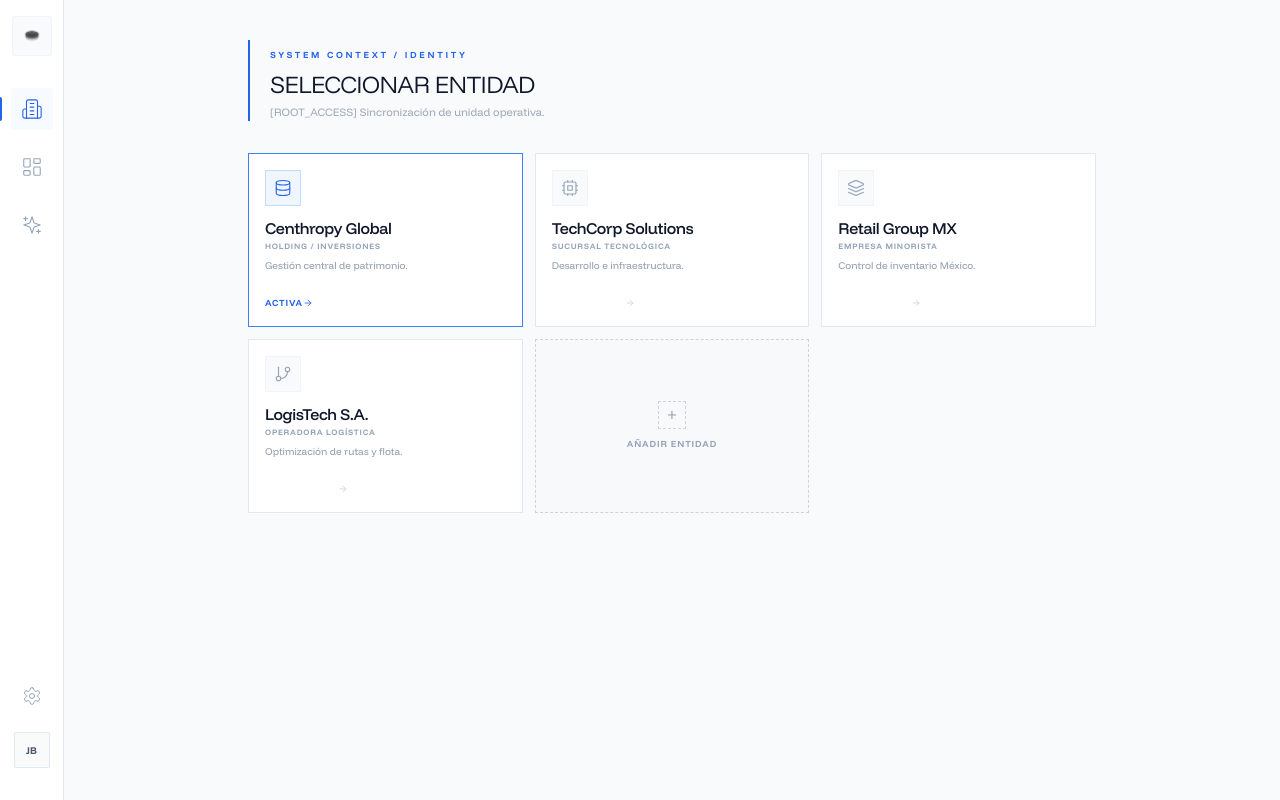
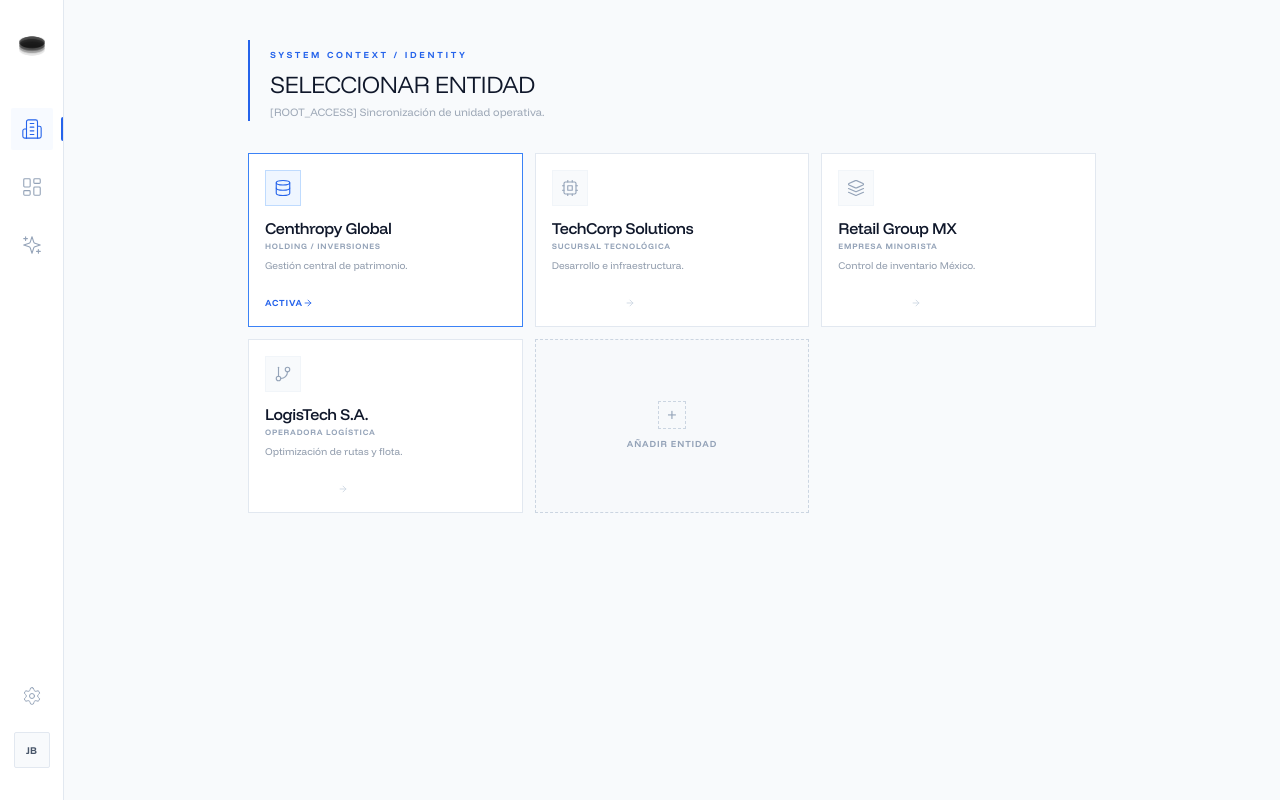
Before and after one commit to renatoquerales28-byte/unify, a React (Vite) app: page / in a window 1280 px wide. Built offline with nearby package versions, Linux system fonts and the light colour scheme.

Commit message:
UI: Ajuste de Sidebar (indicador a la derecha y logo original)

```diff
--- a/src/App.jsx
+++ b/src/App.jsx
@@ -94,16 +94,16 @@ export default function App() {
 
             {/* --- 1. LEFT SIDEBAR (Activity Bar) - COMÚN PARA TODAS LAS VISTAS --- */}
             <div className="w-16 flex-shrink-0 border-r border-slate-200 bg-white flex flex-col items-center py-4 z-20">
-                <div className="mb-6 group relative w-full flex justify-center px-2">
-                    <div className="w-10 h-10 flex items-center justify-center cursor-default bg-slate-50 border border-slate-100 rounded-sm hover:border-slate-200 transition-all">
-                        <img src="/Centhronpy_13.png" alt="Centhropy" className="w-8 h-8 object-contain opacity-80" />
+                <div className="mb-6 group relative w-full flex justify-center">
+                    <div className="w-[60px] h-[60px] flex items-center justify-center cursor-default hover:scale-105 transition-transform duration-300">
+                        <img src="/Centhronpy_13.png" alt="Centhropy" className="w-full h-full object-contain" />
                     </div>
                 </div>
 
                 <div className="flex flex-col gap-4 w-full items-center mt-2">
                     {/* Switcher de Identidad */}
                     <div className="relative w-full flex justify-center group">
-                        {activeView === 'organizations' && <div className="absolute left-0 top-1/2 -translate-y-1/2 w-0.5 h-6 bg-blue-600 rounded-r-full" />}
+                        {activeView === 'organizations' && <div className="absolute right-0 top-1/2 -translate-y-1/2 w-0.5 h-6 bg-blue-600 rounded-l-full" />}
                         <button
                             onClick={() => setActiveView('organizations')}
                             className={`p-2.5 rounded-sm transition-all flex justify-center relative
@@ -118,7 +118,7 @@ export default function App() {
 
                     {/* Botón Dashboard */}
                     <div className="relative w-full flex justify-center group">
-                        {activeView === 'dashboard' && <div className="absolute left-0 top-1/2 -translate-y-1/2 w-0.5 h-6 bg-blue-600 rounded-r-full" />}
+                        {activeView === 'dashboard' && <div className="absolute right-0 top-1/2 -translate-y-1/2 w-0.5 h-6 bg-blue-600 rounded-l-full" />}
                         <button
                             onClick={() => setActiveView('dashboard')}
                             className={`p-2.5 rounded-sm transition-all flex justify-center relative
@@ -133,7 +133,7 @@ export default function App() {
 
                     {/* Data Core */}
                     <div className="relative w-full flex justify-center group">
-                        {activeView === 'datacore' && <div className="absolute left-0 top-1/2 -translate-y-1/2 w-0.5 h-6 bg-blue-600 rounded-r-full" />}
+                        {activeView === 'datacore' && <div className="absolute right-0 top-1/2 -translate-y-1/2 w-0.5 h-6 bg-blue-600 rounded-l-full" />}
                         <button
                             onClick={() => setActiveView('datacore')}
                             className={`p-2.5 rounded-sm transition-all flex justify-center relative
```
